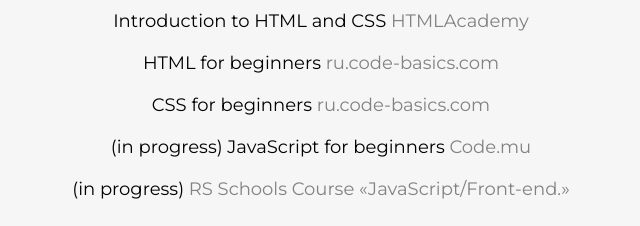
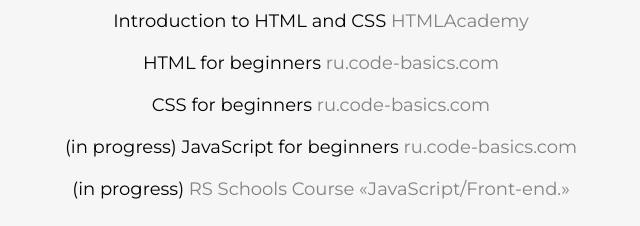
Before and after one commit to Oblomets/rsschool-cv, a plain HTML site: page index.html in a window 1280 px wide. Shown: the part 2640-2866 px from the top of the page, without its empty margins (319-959 px from the left). Drawn offline with Linux system fonts and the light colour scheme.

Commit message:
fix: fixed Courses block

```diff
--- a/index.html
+++ b/index.html
@@ -127,7 +127,7 @@ if (login == 'Админ') {
                         <a class="courses-link" href="https://ru.code-basics.com/languages/css"> ru.code-basics.com</a>
                     </li>
                     <li class="courses-item">(in progress) JavaScript for beginners
-                        <a class="courses-link" href="https://ru.code-basics.com/languages/javascript"> Code.mu</a>
+                        <a class="courses-link" href="https://ru.code-basics.com/languages/javascript"> ru.code-basics.com</a>
                     </li>
                     <li class="courses-item">(in progress)
                         <a class="courses-link" href="https://rs.school/js/">RS Schools Course «JavaScript/Front-end.»</a>
```
